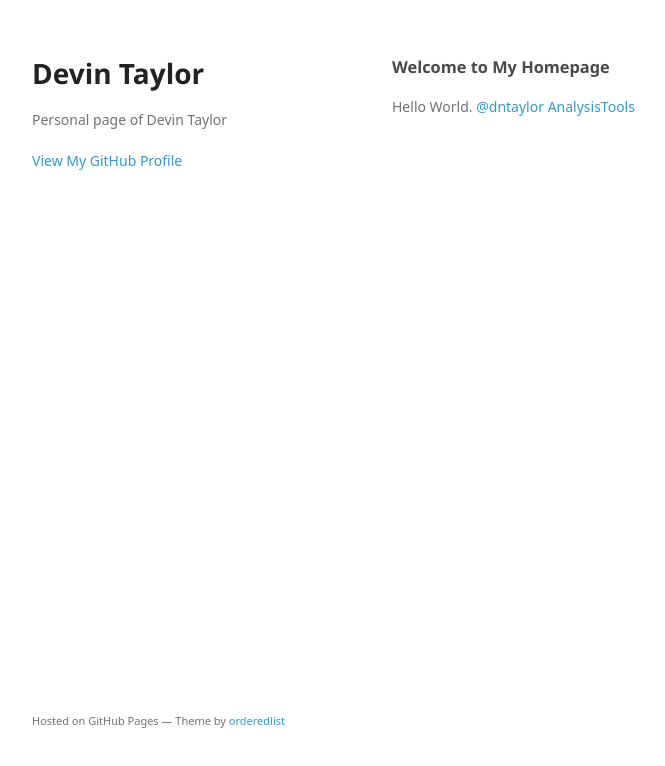
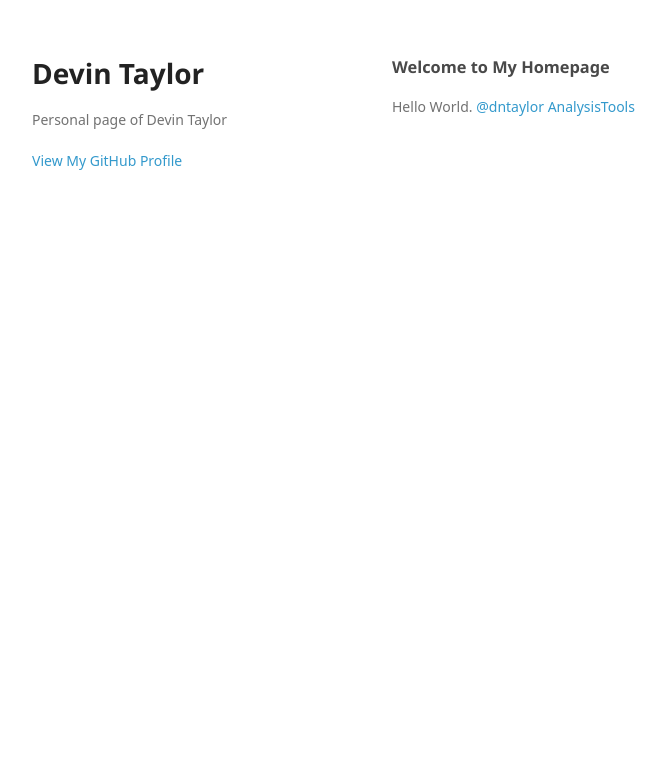
Before and after one commit to dntaylor/dntaylor.github.io, a plain HTML site: page index.html in a window 1280 px wide. Shown: the whole page, without its empty margins (178-843 px from the left). Drawn offline with Linux system fonts and the light colour scheme; a web font is replaced by a local one.

Commit message:
Remove footer

```diff
--- a/index.html
+++ b/index.html
@@ -29,9 +29,6 @@
 <p>Hello World. <a href="https://github.com/dntaylor" class="user-mention">@dntaylor</a>
 <a href="https://github.com/dntaylor/AnalysisTools">AnalysisTools</a></p>
       </section>
-      <footer>
-        <p><small>Hosted on GitHub Pages &mdash; Theme by <a href="https://github.com/orderedlist">orderedlist</a></small></p>
-      </footer>
     </div>
     <script src="javascripts/scale.fix.js"></script>
               <script type="text/javascript">
```
